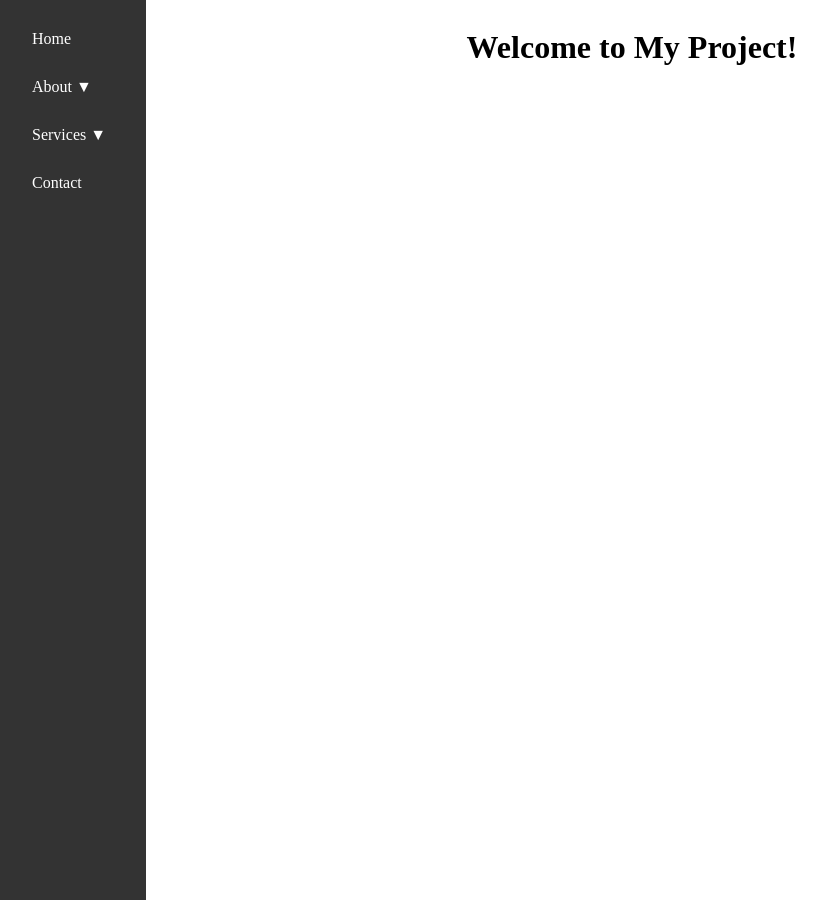
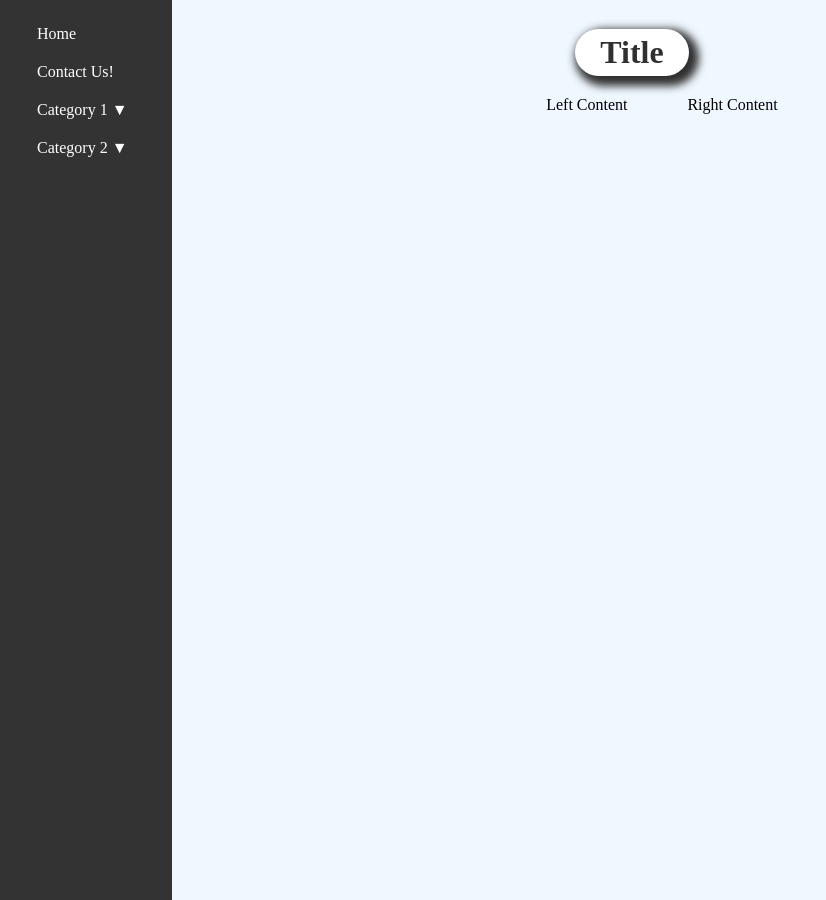
Before and after one commit to josiahdouthitt/tech_train, a Django app: page / in a window 1280 px wide. Shown: the whole page, without its empty margins (8-834 px from the left). Run offline with Django 5.2, Linux system fonts and the light colour scheme.

Commit message:
main css pass1 12_44

```diff
--- a/tech_train/main_app/templates/base.html
+++ b/tech_train/main_app/templates/base.html
@@ -8,9 +8,13 @@
     <title>{% block title %}My Project{% endblock %}</title>
 
     <style>
+        html,
+        body {
+            background-color: aliceblue;
+        }
+
         .main-content {
             display: flex;
-
             justify-content: center;
         }
 
@@ -29,7 +33,8 @@
             display: block;
             color: white;
             text-decoration: none;
-            padding: 10px 20px;
+            padding: 5px 25px;
+            border-radius: 25px;
             margin-bottom: 10px;
         }
 
@@ -38,7 +43,7 @@
         }
 
         /* Media query for horizontal navbar on smaller screens */
-        @media only screen and (max-width: 600px) {
+        @media only screen and (max-width: 900px) {
             .navbar {
                 position: fixed;
                 top: 0;
@@ -54,7 +59,8 @@
             .navbar a {
                 margin: 0;
                 height: auto;
-                /* Reset height for horizontal layout */
+                padding: 5px 25px;
+            border-radius: 25px;
             }
 
             .main-content {
@@ -71,6 +77,8 @@
         .dropdown a {
             position: relative;
             display: inline-block;
+            padding: 5px 25px;
+            border-radius: 25px;
         }
 
 
@@ -91,11 +99,64 @@
         }
 
         .dropdown-content a:hover {
-            background-color: #555;
+            background-color: #757575;
         }
 
         .dropdown:hover .dropdown-content {
             display: block;
+        }
+
+        .dual-column-container {
+            display: flex;
+            flex-direction: column;
+            /* Display as column layout */
+            align-items: center;
+            /* Center items horizontally */
+        }
+
+        .title {
+            margin-bottom: 20px;
+            /* Add spacing between title and content */
+        }
+
+        .content-container {
+            display: flex;
+            justify-content: space-between;
+            width: 100%;
+            /* Ensure full width */
+            margin-left: 100px;
+            /* Offset to the right */
+        }
+
+        .left-column,
+        .right-column {
+            flex-basis: 48%;
+            /* Adjust width for spacing */
+        }
+
+        @media (max-width: 900px) {
+            .content-container {
+                flex-direction: column;
+                /* Change to column layout for mobile */
+                margin-left: 0;
+                /* Remove offset */
+            }
+
+            .left-column,
+            .right-column {
+                width: 100%;
+                /* Make each column take full width on mobile */
+                margin-bottom: 20px;
+                /* Add spacing between columns on mobile */
+            }
+        }
+
+        h1 {
+            background-color: white;
+            color: #303030;
+            padding: 5px 25px;
+            border-radius: 25px;
+            box-shadow: 5px 5px 8px 5px #303030;
         }
     </style>
 
@@ -106,23 +167,24 @@
     <div class="main-content">
         <div class="navbar" id="navbar">
             <a href="#" class="active">Home</a>
+            <a href="#">Contact Us!</a>
             <div class="dropdown">
-                <a href="#">About ▼</a>
+                <a href="#">Category 1 ▼</a>
                 <div class="dropdown-content">
-                    <a href="#">Our Team</a>
-                    <a href="#">Mission</a>
-                    <a href="#">Vision</a>
+                    <a href="#">Select 1a</a>
+                    <a href="#">Select 1b</a>
+                    <a href="#">Select 1c</a>
                 </div>
             </div>
             <div class="dropdown">
-                <a href="#">Services ▼</a>
+                <a href="#">Category 2 ▼</a>
                 <div class="dropdown-content">
-                    <a href="#">Service 1</a>
-                    <a href="#">Service 2</a>
-                    <a href="#">Service 3</a>
+                    <a href="#">Service 2a</a>
+                    <a href="#">Service 2b</a>
+                    <a href="#">Service 2c</a>
                 </div>
             </div>
-            <a href="#">Contact</a>
+
         </div>
 
 
--- a/tech_train/main_app/templates/home.html
+++ b/tech_train/main_app/templates/home.html
@@ -3,8 +3,15 @@
 {% block title %}Home{% endblock %}
 
 {% block content %}
-<div class="container">
-    <h1>Welcome to My Project!</h1>
-    <!-- Add your home page content here -->
-</div>
+<div class="dual-column-container">
+    <h1 class="title">Title</h1>
+    <div class="content-container">
+      <div class="left-column">
+        Left Content
+      </div>
+      <div class="right-column">
+        Right Content
+      </div>
+    </div>
+  </div>
 {% endblock %}
```
